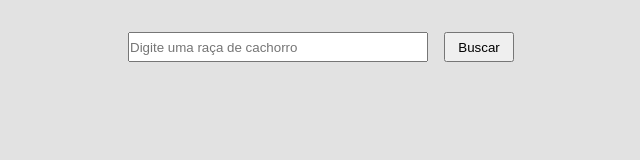
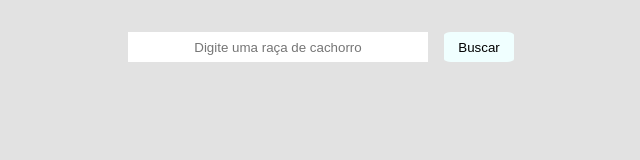
Before and after one commit to marcelo23vds/consumo-api-dog, a plain HTML site: page index.html in a window 1280 px wide. Shown: the whole page, without its empty margins (319-959 px from the left). Drawn offline with Linux system fonts and the light colour scheme.

Commit message:
atualizando o design do botão e input

```diff
--- a/style.css
+++ b/style.css
@@ -19,11 +19,17 @@ body {
     width: 300px;
     height: 30px;
     margin-right: 1rem;
+    text-align: center;
+    border: none;
 }
 
 #botao-buscar {
     width: 70px;
     height: 30px;
+    background-color: azure;
+    border-radius: 10%;
+    border: none;
+    cursor: pointer;
 }
 
 #container {
```
